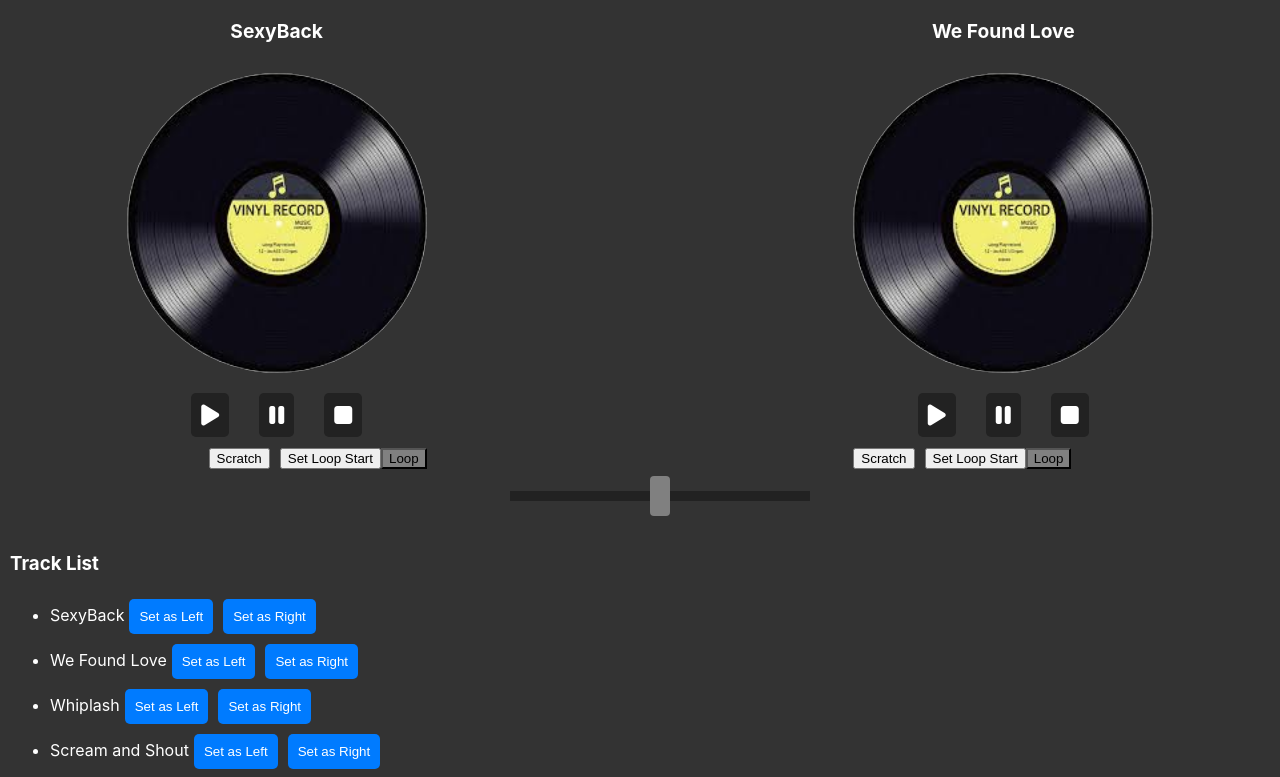
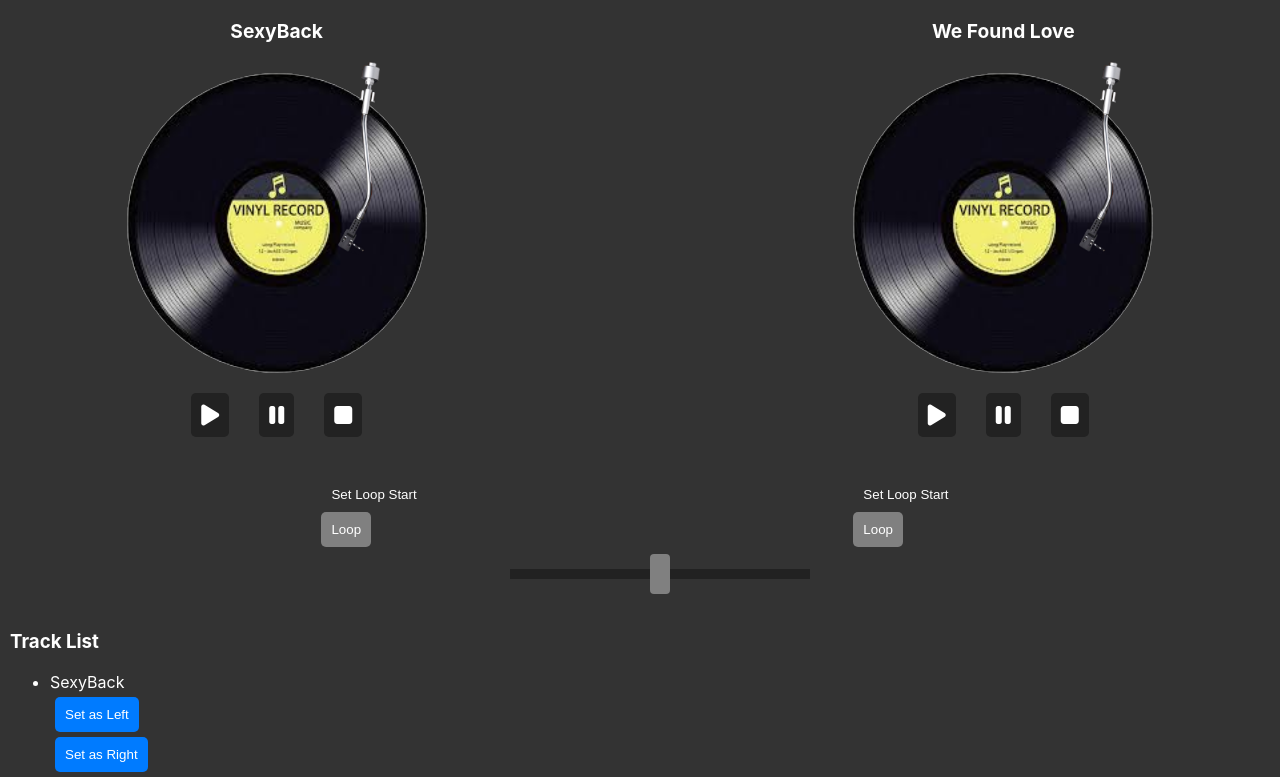
Before and after one commit to nneomaonochie/DJBoard, a React (Create React App) app: page / in a window 1280 px wide. Shown: the top 777 px of the page. Built offline with nearby package versions, Linux system fonts and the light colour scheme; no server answers.

Commit message:
record player arm added

```diff
--- a/src/App.css
+++ b/src/App.css
@@ -22,7 +22,7 @@
   flex-direction: column;
   align-items: center;
   justify-content: center;
-  font-size: calc(10px + 2vmin);
+  font-size: 16px;
   color: white;
 }
 
@@ -115,16 +115,16 @@
 }
 
 .record {
+  width: 100%;
+  height: 100%;
+  border-radius: 50%;
+}
+
+/* holds rotating record */
+.record-container {
+  position: relative;
   width: 300px; /* Adjust size as needed */
   height: 300px; /* Adjust size as needed */
-  margin: 0 auto;
-  position: relative;
-}
-
-.record-container {
-  display: flex;
-  flex-direction: column;
-  align-items: center;
 }
 
 .record img {
@@ -199,3 +199,26 @@
   justify-content: center;
   gap: 10px; /* Space between buttons */
 }
+
+/* record player arm button */
+.button-image {
+  width: 250px; /* Adjust size as needed */
+  height: 250px; /* Adjust size as needed */
+  margin-right: 5px; /* Space between the image and text */
+  vertical-align: middle; /* Align the image vertically with the text */
+  margin-top: -550px; /* Adjust the value as needed to move the button up */
+  z-index: 10;
+  margin-left: 40px; /* Adjust the value as needed to move the button to the right */
+}
+
+button {
+  display: flex;
+  align-items: center;
+  justify-content: center;
+  padding: 10px;
+  background-color: transparent; /* Dark grey background */
+  color: white; /* White text color */
+  border: none;
+  border-radius: 5px; /* Rounded corners */
+  cursor: pointer;
+}
--- a/src/App.js
+++ b/src/App.js
@@ -62,16 +62,16 @@
   return (
     <div className="dj-board">
       <div className="track-container left">
-        <TrackDeck track={selectedTracks[0]} />
+        <TrackDeck track={selectedTracks[0]}/>
+        <Scratching track={selectedTracks[0]} scratchbackSound={scratchbackSound} />
         <div className="buttons-row">
-          <Scratching track={selectedTracks[0]} scratchbackSound={scratchbackSound} />
           <Looping track={selectedTracks[0]} />
         </div>
       </div>
       <div className="track-container right">
         <TrackDeck track={selectedTracks[1]} />
+        <Scratching track={selectedTracks[1]} scratchbackSound={scratchbackSound} />
         <div className="buttons-row">
-          <Scratching track={selectedTracks[1]} scratchbackSound={scratchbackSound} />
           <Looping track={selectedTracks[1]} />
         </div>
       </div>
--- a/src/components/Scratching.js
+++ b/src/components/Scratching.js
@@ -34,7 +34,7 @@
   return (
     <div className="scratching">
       <button onMouseDown={startScratching} onMouseUp={stopScratching}>
-        Scratch
+        <img src="/recordPlayerArm.png" alt="Scratch" className="button-image" />
       </button>
     </div>
   );
--- a/src/components/TrackDeck.js
+++ b/src/components/TrackDeck.js
@@ -1,5 +1,6 @@
 import React, { useState, useEffect } from 'react';
 import RotatingRecord from './RotatingRecord';
+import Scratching from './Scratching';
 import '../App.css'; // Ensure you have the CSS import for Font Awesome
 
 function TrackDeck({ track }) {
```
Also changed, not shown: public/recordPlayerArm.png (added).
